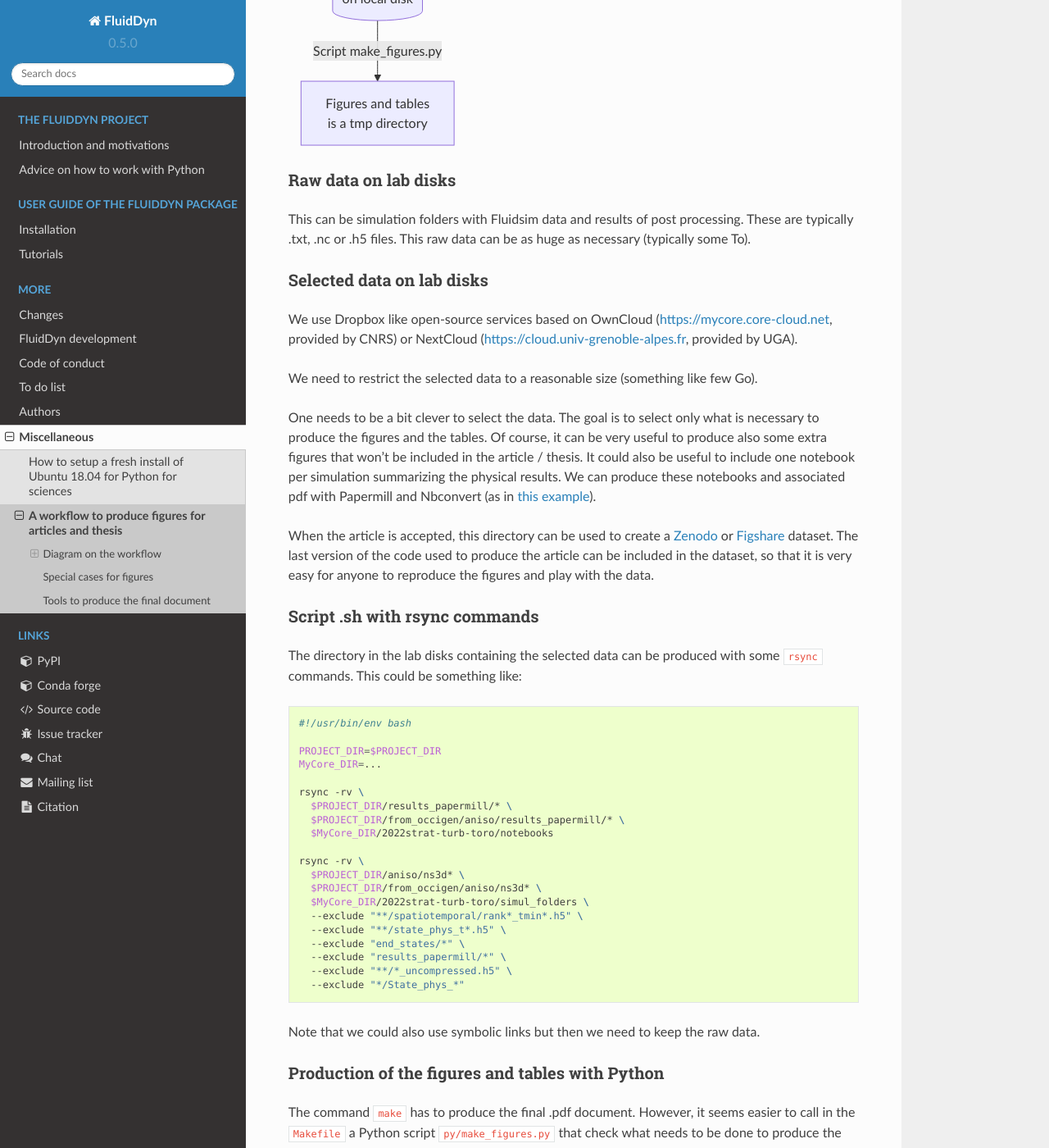
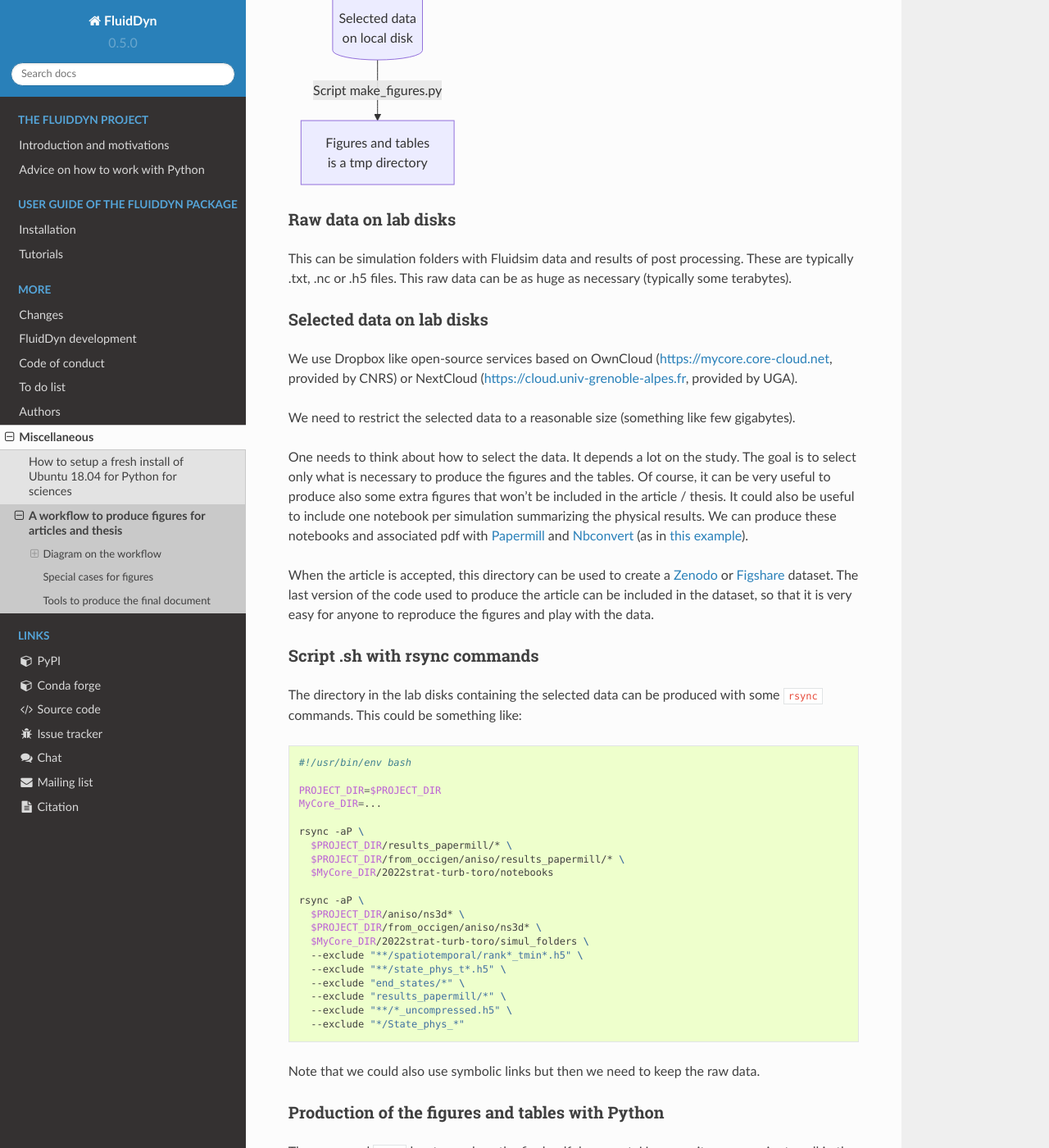
Before and after one commit to fluiddyn/fluiddyn, a Sphinx documentation site: the page built from doc/workflow-data-figs.md, in a window 1280 px wide and 1400 px high, scrolled down 1147 px. Shown: the whole window at 82% size. Built offline with Sphinx 7.4.7 and the Read the Docs theme 2.0.0, drawn with Linux system fonts in a browser that asks for light colours; pages that are not in the unit, such as notebooks, are missing from menus; some of the changed text lies outside the part shown.

Commit message:
After Ashwin's review (thanks a lot)

```diff
--- a/doc/workflow-data-figs.md
+++ b/doc/workflow-data-figs.md
@@ -8,7 +8,10 @@
 This workflow is based on the usage of a repository where all the source files
 for the final document are included and versioned. Typically, it can be one
 repository per PhD student or postdoc. Note that the data is usually not
-included in this repository (a repository is adapted for source files).
+included in this repository (a repository is adapted for source files). For an
+article, the real life example
+[2022strat_turb_toro](https://foss.heptapod.net/fluiddyn/fluiddyn_papers/-/tree/branch/default/2022strat_turb_toro)
+in our repository fluiddyn_papers can be used as a template.
 
 Except for particular cases (described below), the figures are not included in
 the repository (not versioned) and are produced locally before the build of the
@@ -28,7 +31,7 @@
 
 This can be simulation folders with Fluidsim data and results of post
 processing. These are typically .txt, .nc or .h5 files. This raw data can be as
-huge as necessary (typically some To).
+huge as necessary (typically some terabytes).
 
 ### Selected data on lab disks
 
@@ -37,15 +40,17 @@
 (<https://cloud.univ-grenoble-alpes.fr>, provided by UGA).
 
 We need to restrict the selected data to a reasonable size (something like few
-Go).
+gigabytes).
 
-One needs to be a bit clever to select the data. The goal is to select only
-what is necessary to produce the figures and the tables. Of course, it can be
-very useful to produce also some extra figures that won't be included in the
-article / thesis. It could also be useful to include one notebook per
-simulation summarizing the physical results. We can produce these notebooks and
-associated pdf with Papermill and Nbconvert (as in [this example](
-https://foss.heptapod.net/fluiddyn/fluidsim/-/blob/branch/default/doc/examples/forcing_anisotropic_3d/toro2022/postrun640.py)).
+One needs to think about how to select the data. It depends a lot on the study.
+The goal is to select only what is necessary to produce the figures and the
+tables. Of course, it can be very useful to produce also some extra figures
+that won't be included in the article / thesis. It could also be useful to
+include one notebook per simulation summarizing the physical results. We can
+produce these notebooks and associated pdf with
+[Papermill](https://papermill.readthedocs.io) and
+[Nbconvert](https://nbconvert.readthedocs.io) (as in [this
+example](https://foss.heptapod.net/fluiddyn/fluidsim/-/blob/branch/default/doc/examples/forcing_anisotropic_3d/toro2022/postrun640.py)).
 
 When the article is accepted, this directory can be used to create a
 [Zenodo](https://zenodo.org/) or [Figshare](https://figshare.com/) dataset. The
@@ -64,12 +69,12 @@
 PROJECT_DIR=$PROJECT_DIR
 MyCore_DIR=...
 
-rsync -rv \
+rsync -aP \
   $PROJECT_DIR/results_papermill/* \
   $PROJECT_DIR/from_occigen/aniso/results_papermill/* \
   $MyCore_DIR/2022strat-turb-toro/notebooks
 
-rsync -rv \
+rsync -aP \
   $PROJECT_DIR/aniso/ns3d* \
   $PROJECT_DIR/from_occigen/aniso/ns3d* \
   $MyCore_DIR/2022strat-turb-toro/simul_folders \
@@ -137,12 +143,16 @@
 ## Tools to produce the final document
 
 Once the figures and tables are created, the final step is to create the
-document. Latex is still the reference for articles in fluid mechanics.
+document. Latex is still the de-facto document format for articles in fluid
+mechanics.
 
 It can be useful to avoid the Latex format for the text of the document. I was
-happy with Pandoc for [this
+quite happy with Pandoc for [this
 paper](https://foss.heptapod.net/fluiddyn/fluiddyn_papers/-/tree/branch/default/reply_Zwart2020).
 
-For a PhD thesis in 2022, I would recommend
+For a PhD thesis in 2022, I would recommend looking at
 [Jupyterbook](https://jupyterbook.org/) and [MyST
-Markdown](https://jupyterbook.org/en/stable/content/myst.html).
+Markdown](https://jupyterbook.org/en/stable/content/myst.html), but the
+important thing is to find a good tool adapted to your needs. One good entry point to
+find such tool can be [this very nice
+guide](https://github.com/writing-resources/awesome-scientific-writing/).
```
Also changed, not shown: other parts of doc/workflow-data-figs.md (+6 -5 lines).
